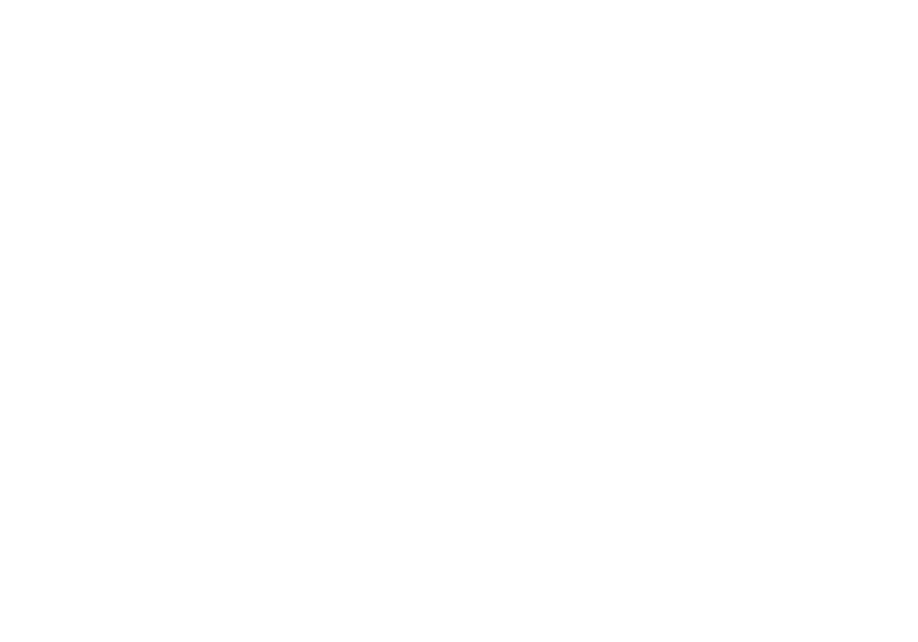
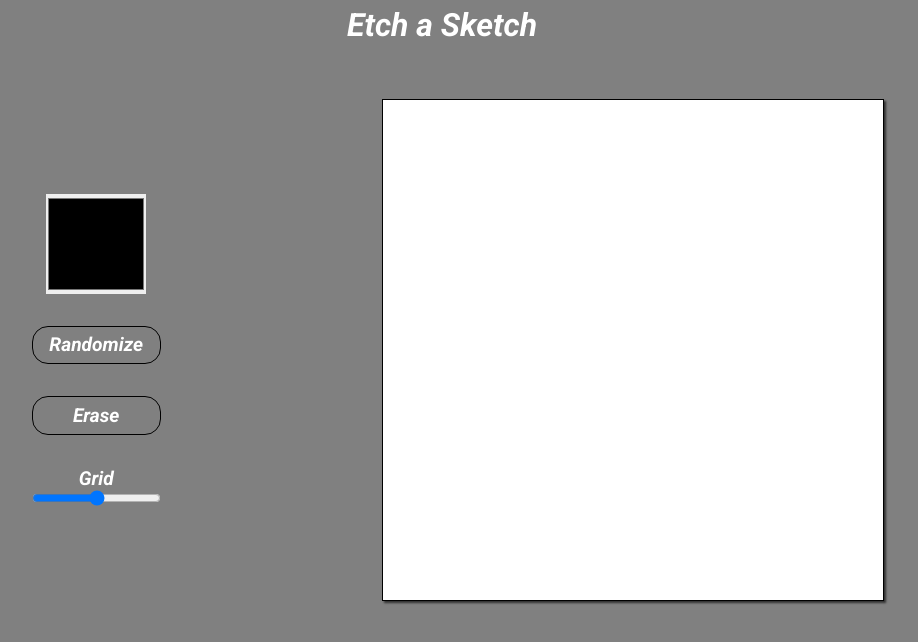
Before and after one commit to Wender13/Etch-a-Sketch, a plain HTML site: page index.html in a window 1280 px wide. Shown: the whole page, without its empty margins (198-1116 px from the left). Drawn offline with Linux system fonts and the light colour scheme.

Commit message:
Design added

```diff
--- a/index.html
+++ b/index.html
@@ -9,8 +9,24 @@
     <title>Etch a Sketch</title>
 </head>
 <body>
+    <header>
+        <h1>Etch a Sketch</h1>
+    </header>
     <main>
-        <div id="container"></div>
+        <div id="SettingsContainer">
+            <input type="color" name="ColorSelected" id="ColorSelected">
+            <button>Randomize</button>
+            <button>Erase</button>
+            <div id="GridContainer">
+                <span>Grid</span>
+                <input type="range" name="Grid" id="Grid" min="1" max="100" >
+                <span id="GridOutput"></span>
+            </div>
+        </div>
+
+        <div id="SquareContainer">
+
+        </div>
     </main>
 </body>
 </html>
--- a/script.js
+++ b/script.js
@@ -1,9 +1,18 @@
 // Variables
 
+const Container = document.getElementById('container')
+var Grid = document.getElementById('Grid')
+var GridOutput = document.getElementById('GridOutput')
 
+// Show Grid value
+
+Grid.addEventListener('input', function() {
+    GridOutput.textContent = this.value
+})
 
 // Create square divs
 
-
+// Criar uma função para a cor selecionada, uma para cor randomica e uma para 'apagar'
+// Grid box pode ser interessante para posicionar os 'Squares'
 
 //
--- a/style.css
+++ b/style.css
@@ -0,0 +1,77 @@
+@import url('https://fonts.googleapis.com/css2?family=Roboto:ital,wght@1,300;1,400;1,700&display=swap');
+
+
+* {
+    margin: 0;
+    padding: 0;
+    border: 0;
+    font-family: 'Roboto', sans-serif;
+}
+
+body, html {
+    width: 100%;
+    background: gray;
+    color: white;
+}
+
+header {
+    font-weight: 700;
+    text-align: center;
+    padding: 6px 12px;
+}
+
+main {
+    font-weight: bolder;
+    font-size: 1.2em;
+    height: 100%;
+    margin-top: 1.7em;
+    padding: 16px;
+    display: flex;
+    justify-content: space-evenly;
+    align-items: center;
+    gap: 8px;
+}
+
+#SettingsContainer {
+    height: auto;
+    padding: 32px;
+    border-radius: 16px;
+    display: flex;
+    flex-direction: column;
+    align-items: center;
+    gap: 32px;
+}
+
+#ColorSelected {
+    width: 100px;
+    height: 100px;
+}
+
+button {
+    color: white;
+    background: gray;
+    border: 1px solid black;
+    width: 100%;
+    height: 2em;
+    font-size: 1em;
+    font-weight: bolder;
+    border-radius: 16px;
+}
+
+button:hover {
+    background: #1E6FC5;
+}
+
+#GridContainer {
+    display: flex;
+    flex-direction: column;
+    align-items: center;
+}
+
+#SquareContainer {
+    background: white;
+    border: 1px black solid;
+    width: 500px;
+    height: 500px;
+    box-shadow: 2px 2px 2px rgba(0, 0, 0, 0.623);
+}
```
